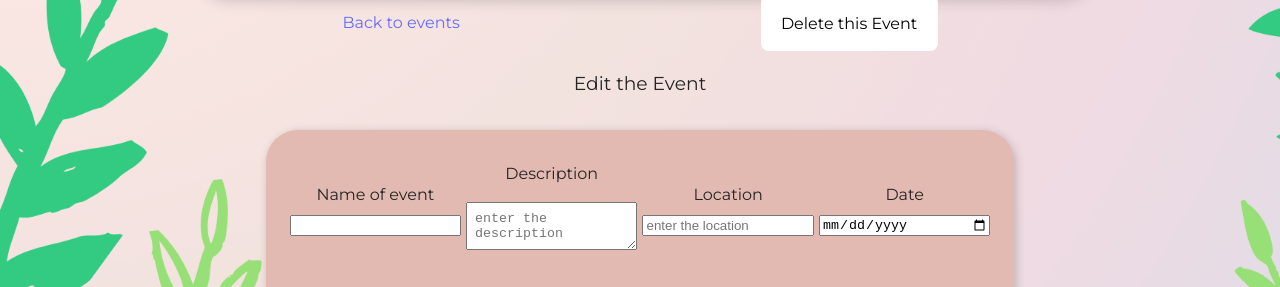
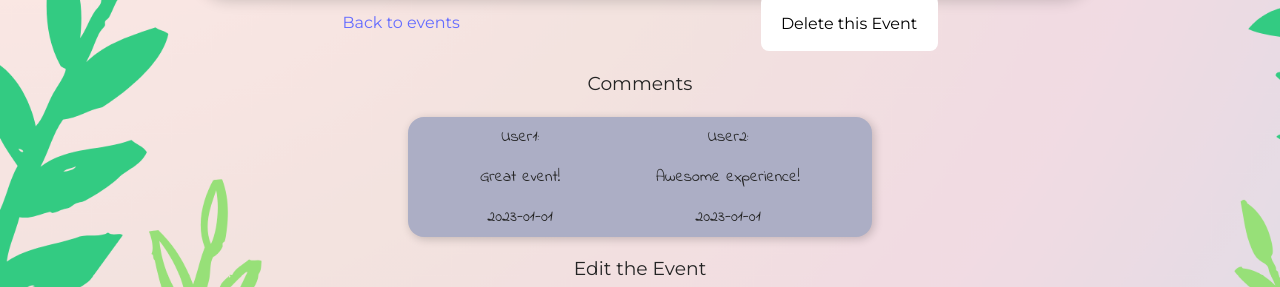
Before and after one commit to devHarmonyHack/HappenHub, a React (Vite) app: page /events/1 in a window 1280 px wide. Shown: the part 478-765 px from the top of the page. Built offline with nearby package versions, Linux system fonts and the light colour scheme; no server answers; a web font is replaced by a local one.

Commit message:
adds comments component

```diff
--- /dev/null
+++ b/src/components/EventComment.jsx
@@ -0,0 +1,14 @@
+function EventComment({ userName, date, comment }) {
+  console.log(userName, date, comment);
+
+  return (
+    <section className="comment">
+      <span>{userName}: </span>
+      <p>{comment}</p>
+      <span>{date}</span>
+
+    </section>
+  );
+}
+
+export default EventComment;
--- a/src/pages/EventDetailsPage.css
+++ b/src/pages/EventDetailsPage.css
@@ -42,6 +42,19 @@
     display: flex;
     flex-wrap: wrap;
     justify-content: space-around;
+  }
+
+  .comments-section {
+    display: flex;
+    justify-content: space-evenly;
+    gap: 2rem;
+    background-color: #ACAEC5;
+    border-radius: 1rem;
+    padding: 0.5rem;
+    margin: 1rem auto;
+    box-shadow: 2px 2px 10px rgba(0, 0, 0, 0.2);
+    /* max-width: 80rem; */
+    width: 50%;
   }
 
   .edit-event-form {
--- a/src/pages/EventDetailsPage.jsx
+++ b/src/pages/EventDetailsPage.jsx
@@ -1,8 +1,8 @@
 import axios from "axios";
-import { Button } from "bootstrap";
 import { useEffect, useState } from "react";
 import { Link, Navigate, useParams, useNavigate } from "react-router-dom";
 import "../pages/EventDetailsPage.css";
+import EventComment from "../components/EventComment";
 
 const urlAPI = import.meta.env.VITE_API_URL;
 const defaultImg =
@@ -24,8 +24,13 @@ function EventDetailsPage() {
   const [image, setImage] = useState("");
   const [notes, setNotes] = useState("");
 
-  const randomImageId = Math.floor(Math.random() * 1000)
-  const imageUrl = `https://picsum.photos/400/300?random=${randomImageId}`
+  const randomImageId = Math.floor(Math.random() * 1000);
+  const imageUrl = `https://picsum.photos/400/300?random=${randomImageId}`;
+
+  const [comments, setComments] = useState([
+    { userName: "User1", date: "2023-01-01",comment: "Great event!" },
+    { userName: "User2", date: "2023-01-01", comment: "Awesome experience!" },
+  ]);
 
   function refreshPage() {
     window.location.reload(false);
@@ -39,14 +44,14 @@ function EventDetailsPage() {
         console.log("getting event from API...");
         console.log(response.data);
         setEventDetails(response.data);
-        setName(response.data.name)
-        setDescription(response.data.description)
-        setLocation(response.data.location)
-        setDate(response.data.date)
-        setTime(response.data.time)
-        setCreator(response.data.creator)
-        setImage(response.data.image)
-        setNotes(response.data.notes)
+        setName(response.data.name);
+        setDescription(response.data.description);
+        setLocation(response.data.location);
+        setDate(response.data.date);
+        setTime(response.data.time);
+        setCreator(response.data.creator);
+        setImage(response.data.image);
+        setNotes(response.data.notes);
       })
       .catch((error) => {
         console.log("Error getting event details from the API...");
@@ -68,7 +73,7 @@ function EventDetailsPage() {
       location,
       creator,
       image,
-      notes
+      notes,
     };
 
     axios
@@ -118,9 +123,7 @@ function EventDetailsPage() {
               <h1>{eventDetails.name}</h1>
               <p>{eventDetails.description}</p>
               <br />
-              <span>
-                Location: {eventDetails.location}
-              </span>
+              <span>Location: {eventDetails.location}</span>
               <br />
               <span>Date: {eventDetails.date}</span>
               <br />
@@ -147,14 +150,20 @@ function EventDetailsPage() {
             <button onClick={deleteEvent}>Delete this Event</button>
           </div>
 
+            <h3>Comments</h3>
+          <div className="comments-section">
+            {comments.map((comment, index) => (
+              <EventComment key={index} {...comment} />
+            ))}
+          </div>
+
           <section>
             <h3>Edit the Event</h3>
 
             <form onSubmit={handleFormSubmit} className="edit-event-form">
               <div className="form-wrapper">
                 <div className="form-item-1 form-item">
-                  <label htmlFor="name">
-                    Name of event</label>
+                  <label htmlFor="name">Name of event</label>
                   <input
                     type="text"
                     name="name"
@@ -163,12 +172,10 @@ function EventDetailsPage() {
                     value={name}
                     onChange={(e) => setName(e.target.value)}
                   />
-
                 </div>
 
                 <div className="form-item-2 form-item">
-                  <label htmlFor="description">
-                    Description</label>
+                  <label htmlFor="description">Description</label>
                   <textarea
                     type="text-area"
                     name="description"
@@ -177,11 +184,9 @@ function EventDetailsPage() {
                     value={description}
                     onChange={(e) => setDescription(e.target.value)}
                   />
-
                 </div>
                 <div className="form-item-3 form-item">
-                  <label htmlFor="location">
-                    Location</label>
+                  <label htmlFor="location">Location</label>
                   <input
                     type="text"
                     name="location"
@@ -190,7 +195,6 @@ function EventDetailsPage() {
                     value={location}
                     onChange={(e) => setLocation(e.target.value)}
                   />
-
                 </div>
                 <div className="form-item-4 form-item">
                   <label htmlFor="date">Date</label>
@@ -215,8 +219,7 @@ function EventDetailsPage() {
                   />
                 </div>
                 <div className="form-item-6 form-item">
-                  <label htmlFor="creator">
-                    Creator</label>
+                  <label htmlFor="creator">Creator</label>
                   <input
                     type="text"
                     name="creator"
@@ -225,11 +228,9 @@ function EventDetailsPage() {
                     value={creator}
                     onChange={(e) => setCreator(e.target.value)}
                   />
-
                 </div>
                 <div className="form-item-7 form-item">
-                  <label htmlFor="image">
-                    Image</label>
+                  <label htmlFor="image">Image</label>
                   <input
                     type="text"
                     name="image"
@@ -238,11 +239,9 @@ function EventDetailsPage() {
                     value={image}
                     onChange={(e) => setImage(e.target.value)}
                   />
-
                 </div>
                 <div className="form-item-8 form-item">
-                  <label htmlFor="notes">
-                    Notes</label>
+                  <label htmlFor="notes">Notes</label>
                   <input
                     type="text"
                     name="notes"
@@ -251,7 +250,6 @@ function EventDetailsPage() {
                     value={notes}
                     onChange={(e) => setNotes(e.target.value)}
                   />
-
                 </div>
               </div>
               <button type="submit">Update details</button>
```
Lines whose indentation alone changed are shown as unchanged.
